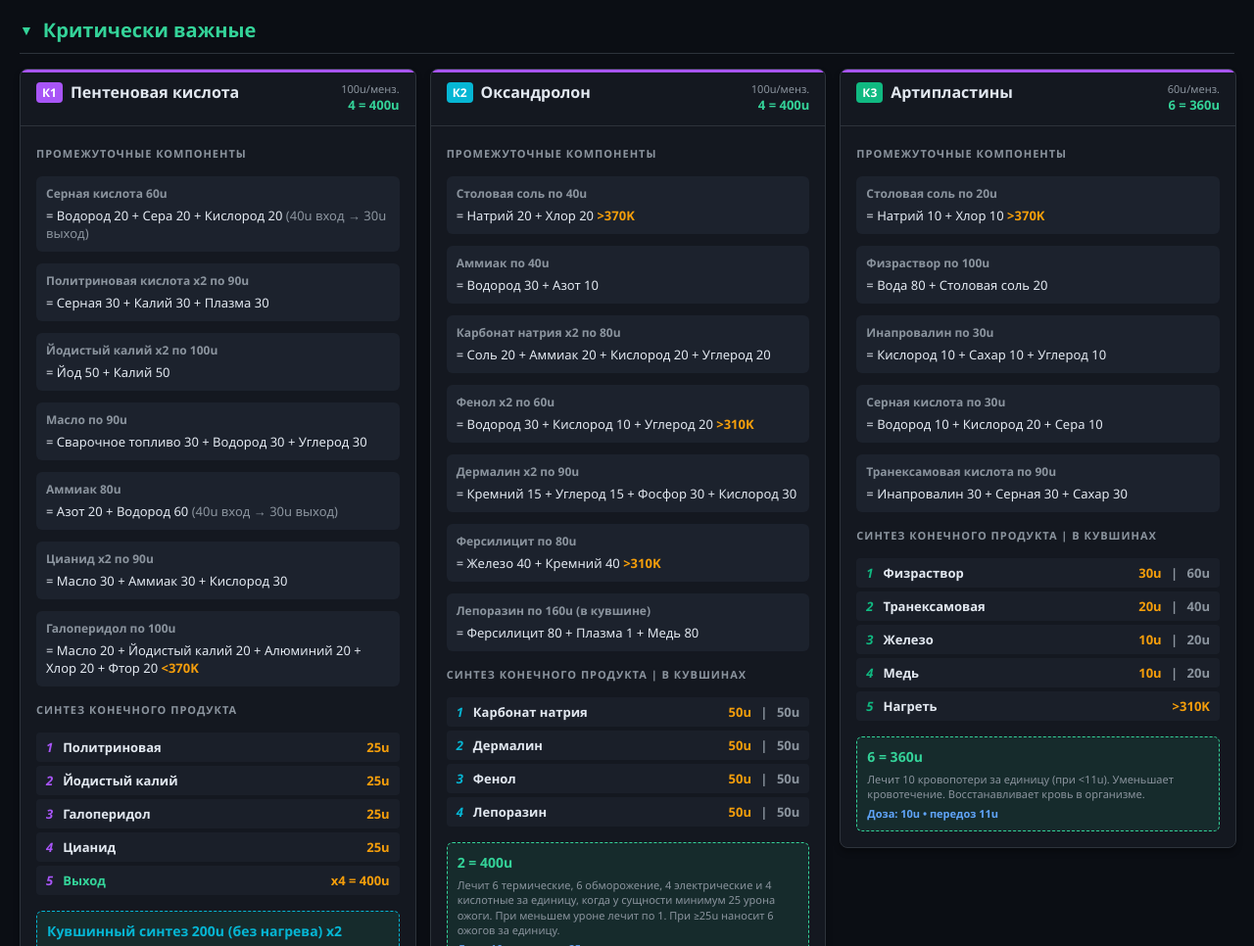
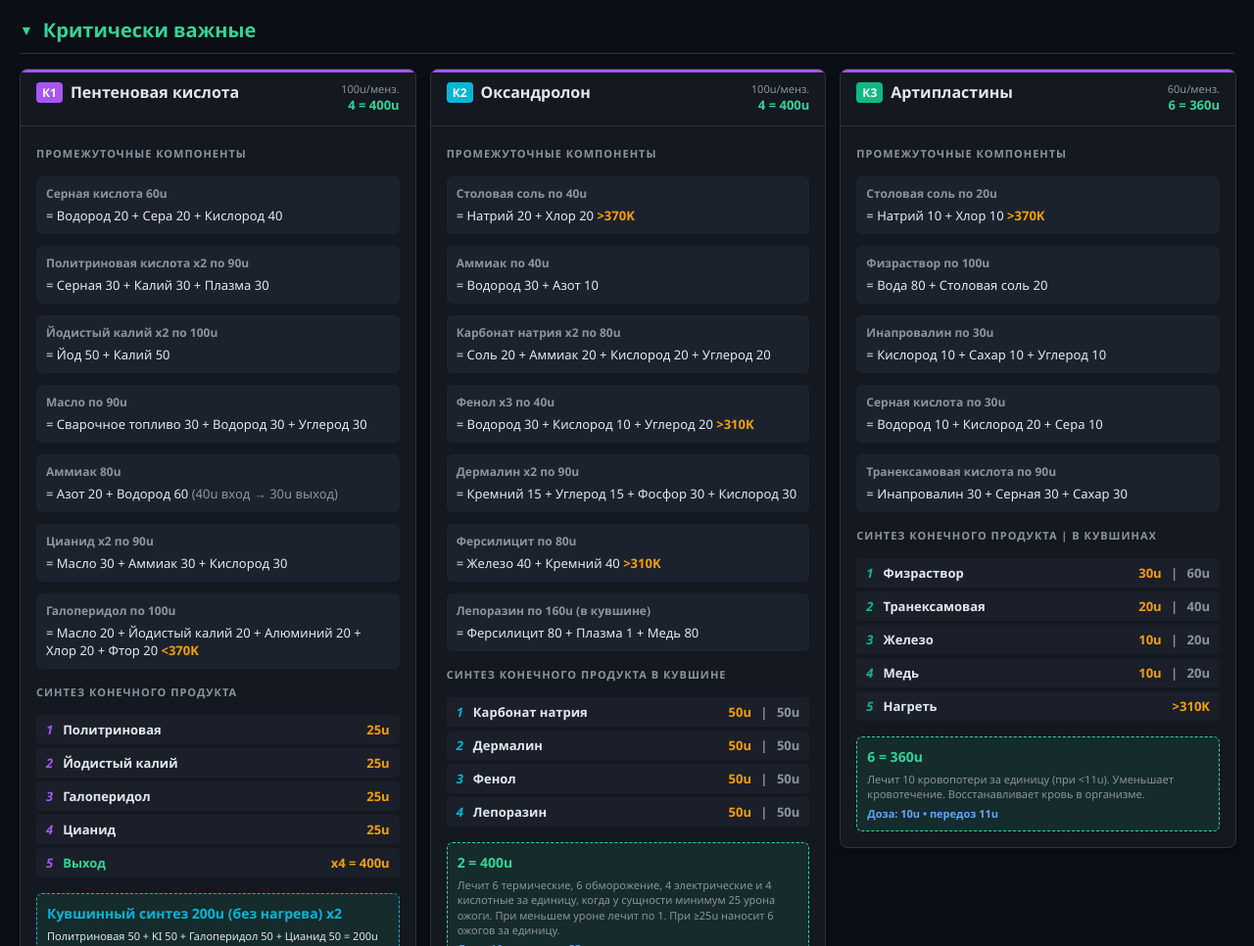
Before and after one commit to Moderach64/chemHelperSS14.io, a plain HTML site: page index.html in a window 1280 px wide. Shown: the part 134-1100 px from the top of the page at 98% size. Drawn offline with Linux system fonts and the light colour scheme.

Commit message:
Фикс формул
Исправлен рецепт серной кислоты в карточке пентеновой кислоты.
40 кислорода -> 60 кислорода
Фикс Фенола
Повторение варки изменено с двух до трёх, чтобы произвести 120 едениц ( для рецепта нужно 100, тобишь 20 - лишние ), и " по 60 " исправлено на " по 40 " в следствии этого.

```diff
--- a/index.html
+++ b/index.html
@@ -44,7 +44,7 @@
 
                 <div class="component-box">
                     <div class="comp-title">Серная кислота 60u</div>
-                    <div class="comp-formula">= <span class="reagent" style="--reagent-color: #CCCCCC">Водород</span> 20 + <span class="reagent" style="--reagent-color: #FFF385">Сера</span> 20 + <span class="reagent" style="--reagent-color: #c4f5ff">Кислород</span> 20 <span style="color:var(--text-muted);">(40u вход → 30u выход)</span></div>
+                    <div class="comp-formula">= <span class="reagent" style="--reagent-color: #CCCCCC">Водород</span> 20 + <span class="reagent" style="--reagent-color: #FFF385">Сера</span> 20 + <span class="reagent" style="--reagent-color: #c4f5ff">Кислород</span> 40</div>
                 </div>
                 <div class="component-box">
                     <div class="comp-title">Политриновая кислота x2 по 90u</div>
@@ -143,7 +143,7 @@
                     <div class="comp-formula">= Соль 20 + Аммиак 20 + <span class="reagent" style="--reagent-color: #c4f5ff">Кислород</span> 20 + <span class="reagent" style="--reagent-color: #22282B">Углерод</span> 20</div>
                 </div>
                 <div class="component-box">
-                    <div class="comp-title">Фенол x2 по 60u</div>
+                    <div class="comp-title">Фенол x3 по 40u</div>
                     <div class="comp-formula">= <span class="reagent" style="--reagent-color: #CCCCCC">Водород</span> 30 + <span class="reagent" style="--reagent-color: #c4f5ff">Кислород</span> 10 + <span class="reagent" style="--reagent-color: #22282B">Углерод</span> 20 <span class="hl-heat">&gt;310K</span></div>
                 </div>
                 <div class="component-box">
@@ -159,7 +159,7 @@
                     <div class="comp-formula">= Ферсилицит 80 + <span class="reagent" style="--reagent-color: #7E009E">Плазма</span> 1 + <span class="reagent" style="--reagent-color: #B05B3C">Медь</span> 80</div>
                 </div>
 
-                <div class="section-label">Синтез конечного продукта <span style="color:var(--text-muted)">|</span> В кувшинах</div>
+                <div class="section-label">Синтез конечного продукта в кувшине</div>
 
                 <div>
                     <div class="synth-step">
```
